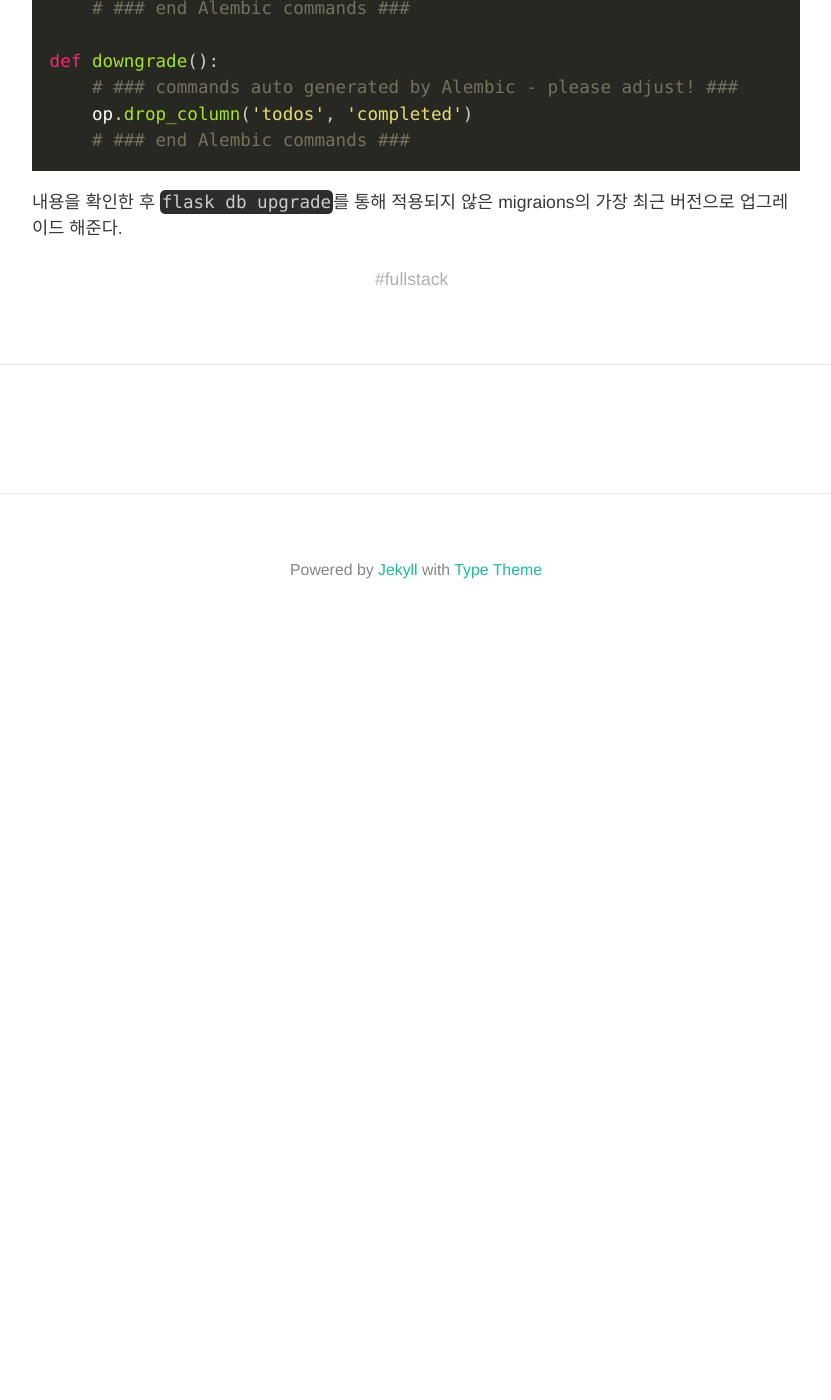
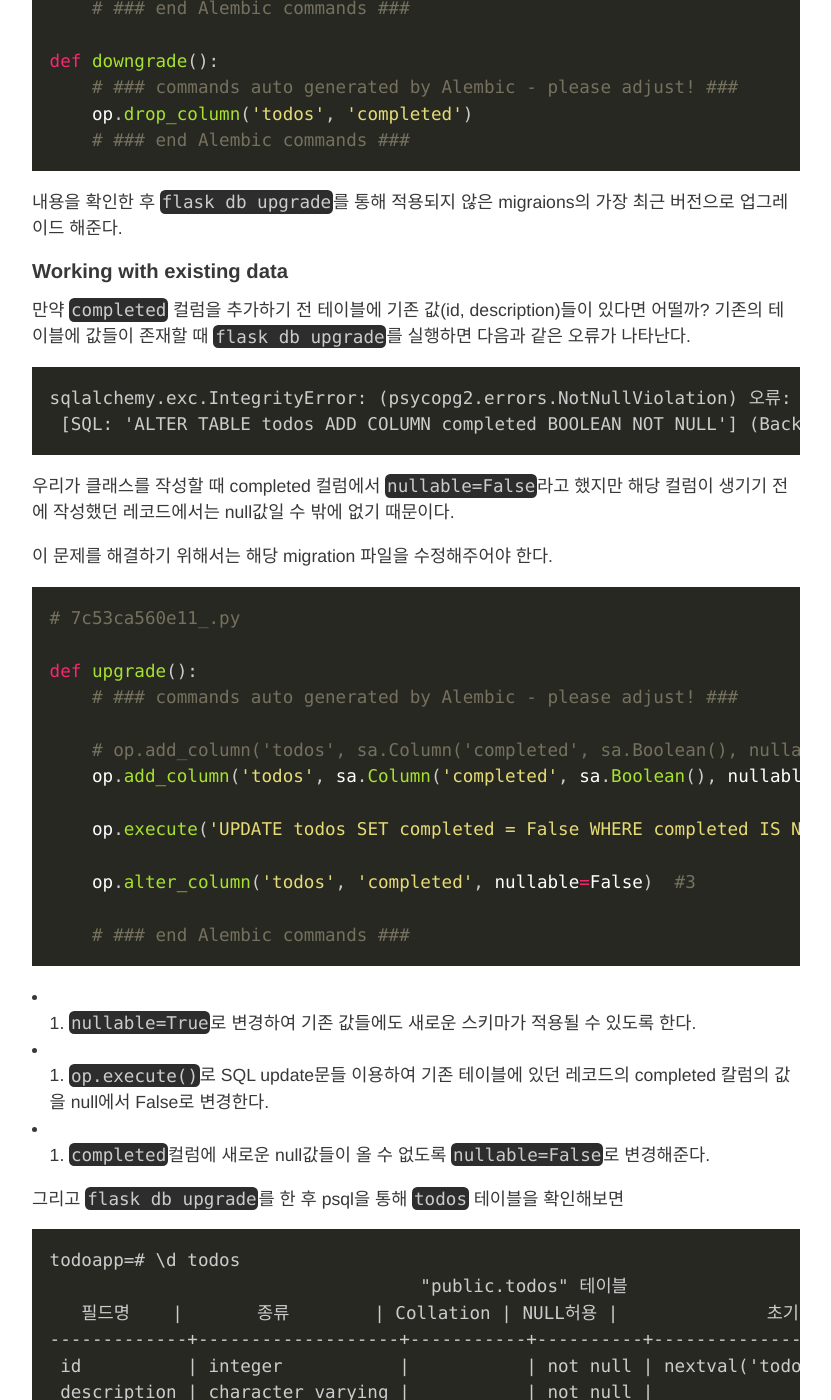
Before and after one commit to HyunlangBan/hyunlangban.github.io, a Jekyll site: the page built from _posts/2020-02-16-fullstack-migrate.md, in a window 1280 px wide and 1400 px high, scrolled down 4281 px. Shown: the whole window, without its empty margins (224-1055 px from the left). Built offline with Jekyll 4.4.1, drawn with Linux system fonts in a browser that asks for light colours; nearby versions of some CDN libraries; some web fonts are replaced; comment, search, counter and statistics services are not loaded; before the commit the page ends 4927 px from its top, so only the background shows below that; some of the changed text lies outside the part shown.

Commit message:
Update 2020-02-16-fullstack-migrate.md

````diff
--- a/_posts/2020-02-16-fullstack-migrate.md
+++ b/_posts/2020-02-16-fullstack-migrate.md
@@ -153,3 +153,53 @@ def downgrade():
 ```
 
 내용을 확인한 후 `flask db upgrade`를 통해 적용되지 않은 migraions의 가장 최근 버전으로 업그레이드 해준다.
+
+#### Working with existing data
+만약 `completed` 컬럼을 추가하기 전 테이블에 기존 값(id, description)들이 있다면 어떨까?
+기존의 테이블에 값들이 존재할 때 `flask db upgrade`를 실행하면 다음과 같은 오류가 나타난다.
+```
+sqlalchemy.exc.IntegrityError: (psycopg2.errors.NotNullViolation) 오류:  "completed" 열에는 null 값 자료가 있습니다
+ [SQL: 'ALTER TABLE todos ADD COLUMN completed BOOLEAN NOT NULL'] (Background on this error at: http://sqlalche.me/e/gkpj)
+```
+
+우리가 클래스를 작성할 때 completed 컬럼에서 `nullable=False`라고 했지만 해당 컬럼이 생기기 전에 작성했던 레코드에서는 null값일 수 밖에 없기 때문이다.
+
+이 문제를 해결하기 위해서는 해당 migration 파일을 수정해주어야 한다.
+
+```python
+# 7c53ca560e11_.py
+
+def upgrade():
+    # ### commands auto generated by Alembic - please adjust! ###
+
+    # op.add_column('todos', sa.Column('completed', sa.Boolean(), nullable=False))  --> nullable=False에서 True로 변경한다.
+    op.add_column('todos', sa.Column('completed', sa.Boolean(), nullable=True))  #1
+
+    op.execute('UPDATE todos SET completed = False WHERE completed IS NULL;')  #2
+
+    op.alter_column('todos', 'completed', nullable=False)  #3
+
+    # ### end Alembic commands ###
+```
+- 1. `nullable=True`로 변경하여 기존 값들에도 새로운 스키마가 적용될 수 있도록 한다.
+- 2. `op.execute()`로 SQL update문들 이용하여 기존 테이블에 있던 레코드의 completed 칼럼의 값을 null에서 False로 변경한다.
+- 3. `completed`컬럼에 새로운 null값들이 올 수 없도록 `nullable=False`로 변경해준다.
+
+그리고 `flask db upgrade`를 한 후 psql을 통해 `todos` 테이블을 확인해보면
+```
+todoapp=# \d todos
+                                   "public.todos" 테이블
+   필드명    |       종류        | Collation | NULL허용 |              초기값
+-------------+-------------------+-----------+----------+-----------------------------------
+ id          | integer           |           | not null | nextval('todos_id_seq'::regclass)
+ description | character varying |           | not null |
+ completed   | boolean           |           | not null |
+
+ todoapp=# select * from todos;
+ id | description | completed
+----+-------------+-----------
+  1 | todo1       | f
+  2 | todo2       | f
+  3 | todo3       | f
+```
+`completed` 컬럼이 잘 추가된 것을 확인할 수 있다.
````
